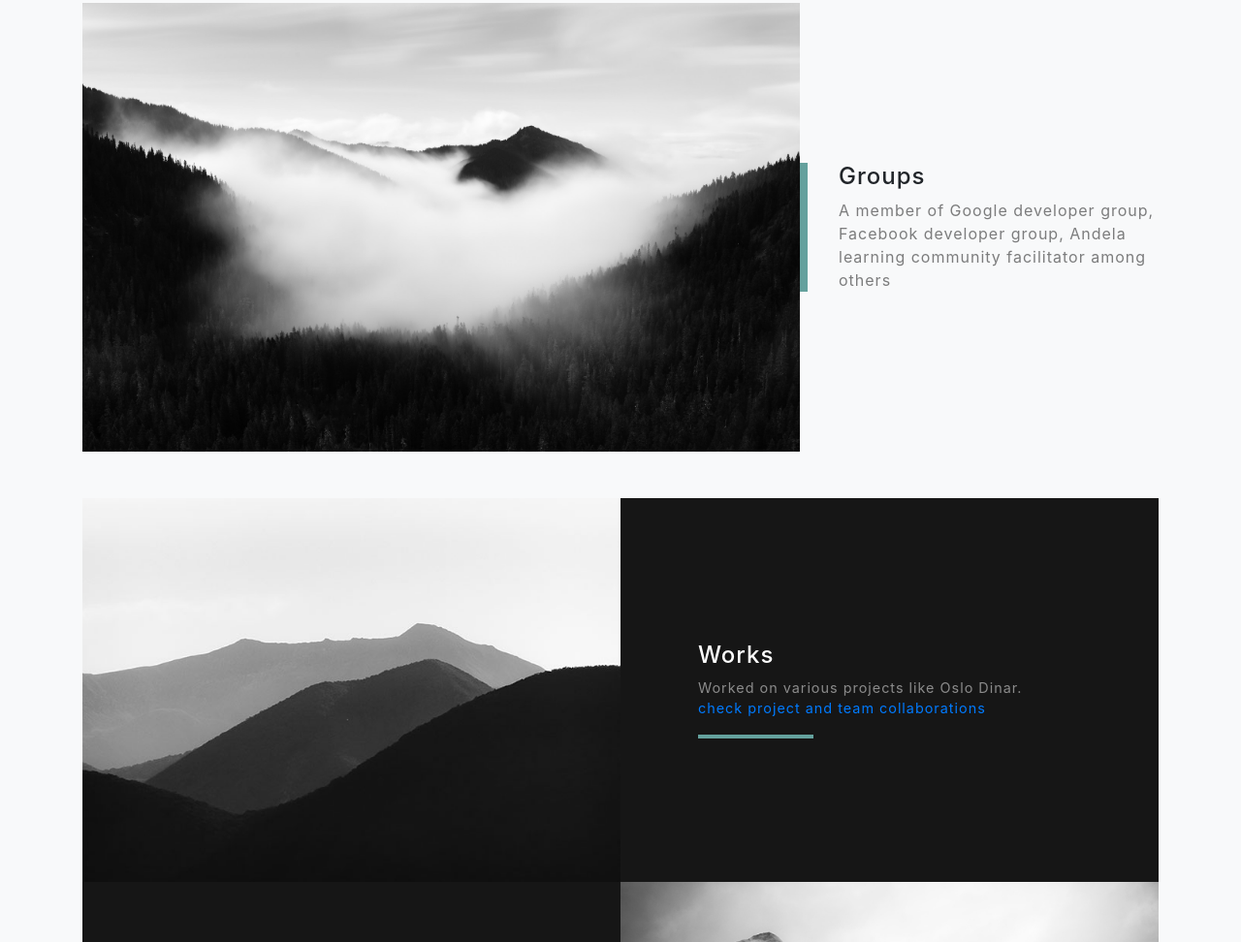
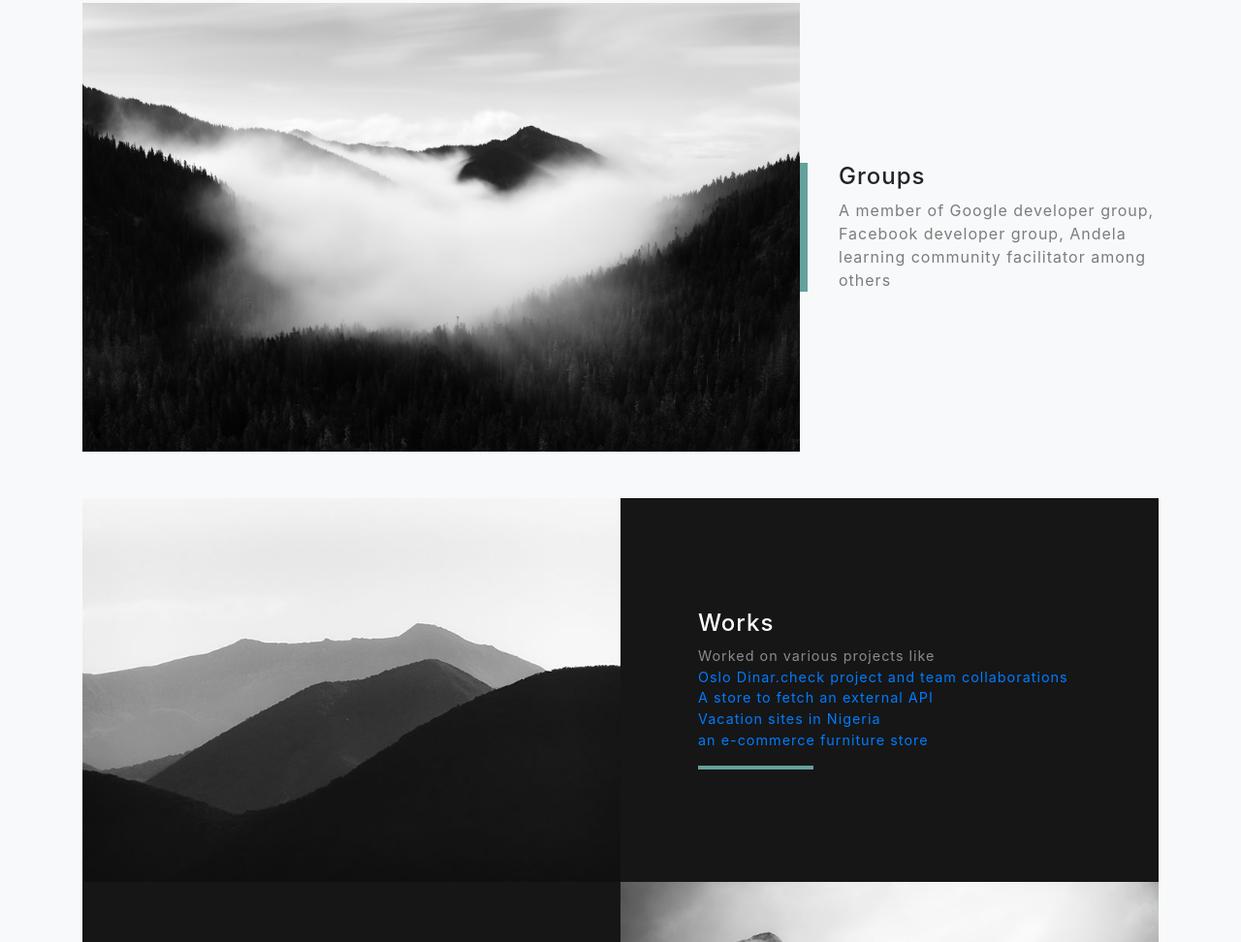
Before and after one commit to chimeziesolomon/chimeziesolomon-, a website with bundled scripts: page portfolio/index.html in a window 1280 px wide. Shown: the part 1645-2617 px from the top of the page at 97% size. Built offline with nearby package versions, Linux system fonts and the light colour scheme.

Commit message:
new commit

```diff
--- a/portfolio/index.html
+++ b/portfolio/index.html
@@ -65,7 +65,7 @@
           <h2 class="text-white mb-4">My Work</h2>
           <p class="text-white-50">Programming, Web Design, Front End Development, Mobile Web Specialist.
              Leadership and Marketing skills.
-            <a href="#">the preview page</a>.A freelancer. My tools are html, css,javascript and its frameworks</p>
+            <a href="#"></a>A freelancer. My tools are html, css,javascript and its frameworks like React.js, Vue.js etc</p>
         </div>
       </div>
       <img src="img/ipad.png" class="img-fluid" alt="">
@@ -100,8 +100,11 @@
             <div class="d-flex h-100">
               <div class="project-text w-100 my-auto text-center text-lg-left">
                 <h4 class="text-white">Works </h4>
-                <p class="mb-0 text-white-50">Worked on various projects like Oslo Dinar.</p>
-                <a href="https://oslo-diner.github.io/oslodiner/index.html">check project and team collaborations</a>
+                <p class="mb-0 text-white-50">Worked on various projects like </p>
+                <a href="https://oslo-diner.github.io/oslodiner/index.html"> Oslo Dinar.check project and team collaborations</a><br>
+                <a href="https://technstore.netlify.app/">A store to fetch an external API</a><br>
+                <a href="https://6641d6da52065697437045cd--stellar-twilight-ea2451.netlify.app/">Vacation sites in Nigeria</a><br>
+                <a href="https://661d679f480c9b14db3f45c0--cozy-genie-af55f4.netlify.app/">an e-commerce furniture store</a><br>
                 <hr class="d-none d-lg-block mb-0 ml-0">
               </div>
             </div>
```
